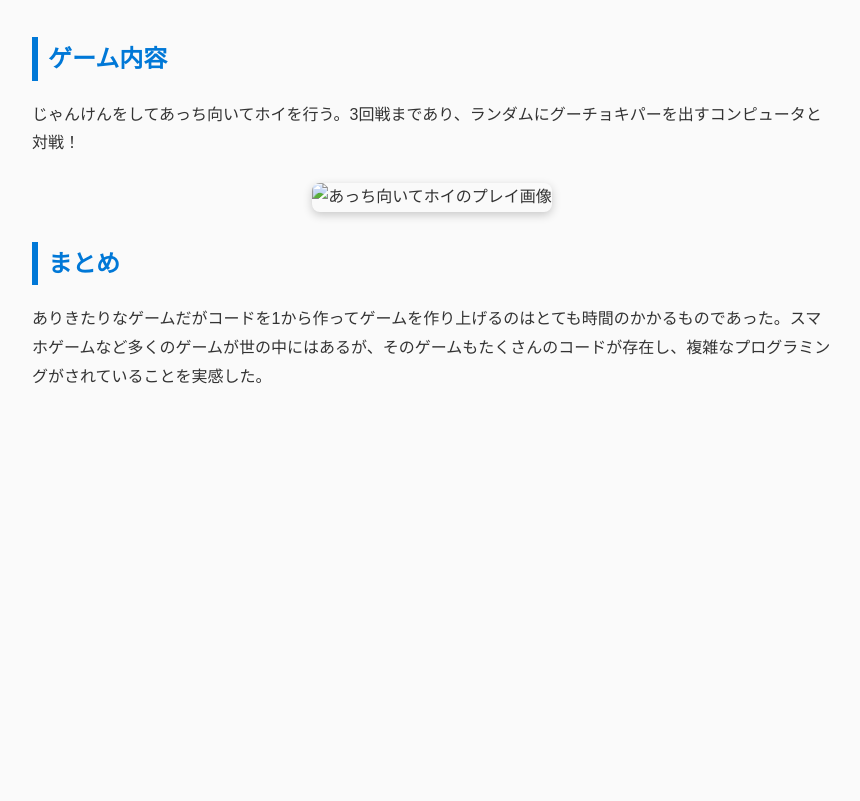
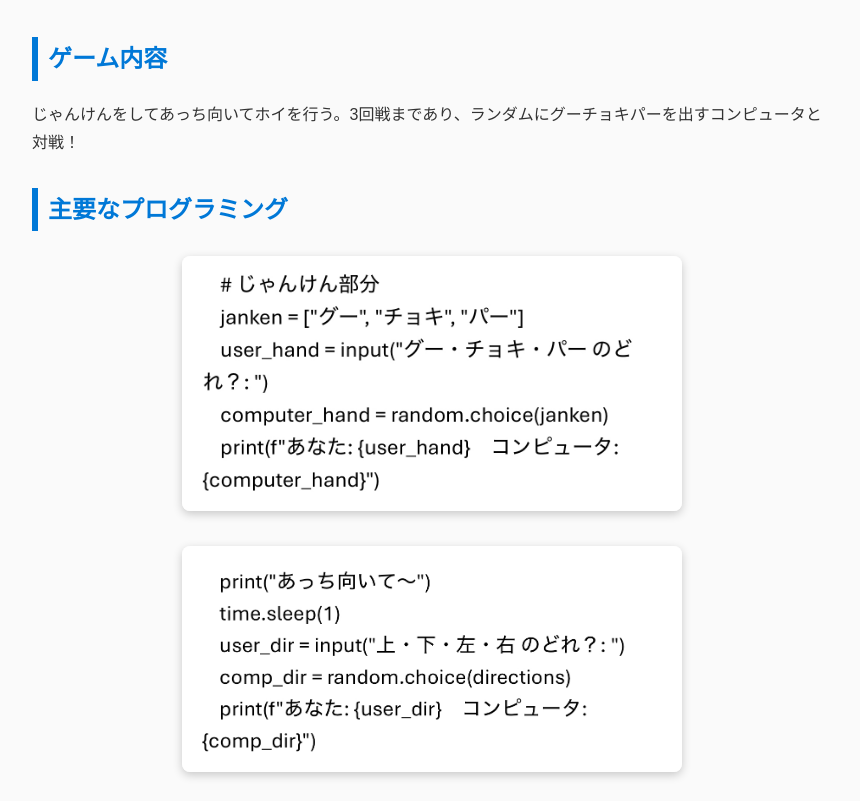
Before and after one commit to taka1215/xbp, a plain HTML site: page de12/5.html in a window 1280 px wide. Shown: the part 151-952 px from the top of the page, without its empty margins (208-1068 px from the left). Before the commit the page ends 800 px from the top, so only its background shows below. Drawn offline with Linux system fonts and the light colour scheme.

Commit message:
20251103

```diff
--- a/de12/5.html
+++ b/de12/5.html
@@ -68,10 +68,16 @@
         <p>
             じゃんけんをしてあっち向いてホイを行う。3回戦まであり、ランダムにグーチョキパーを出すコンピュータと対戦！
         </p>
+    <section>
+        <h2>主要なプログラミング</h2>
+    </section>
+        <div class="image-box">
+
+            <img src="images/original-4FDE6DC9-477C-4264-9B7B-650D5A7CCA02.jpeg">
+        </div>
 
         <div class="image-box">
-            <!-- 🖼 写真を入れる場所 -->
-            <img src="images/acchimuitehoi.jpg" alt="あっち向いてホイのプレイ画像">
+            <img src="images/original-ACCF9D6B-5689-46BD-8BFF-99922634CBF0.jpeg">
         </div>
     </section>
 
```
Also changed, not shown: de12/images/original-4FDE6DC9-477C-4264-9B7B-650D5A7CCA02.jpeg (added), de12/images/original-ACCF9D6B-5689-46BD-8BFF-99922634CBF0.jpeg (added), digi_fab/images/original-4FDE6DC9-477C-4264-9B7B-650D5A7CCA02.jpeg (added), digi_fab/images/original-ACCF9D6B-5689-46BD-8BFF-99922634CBF0.jpeg (added), images/aiko1original-ACCF9D6B-5689-46BD-8BFF-99922634CBF0.jpeg (added), images/aiko2original-4FDE6DC9-477C-4264-9B7B-650D5A7CCA02.jpeg (added).
